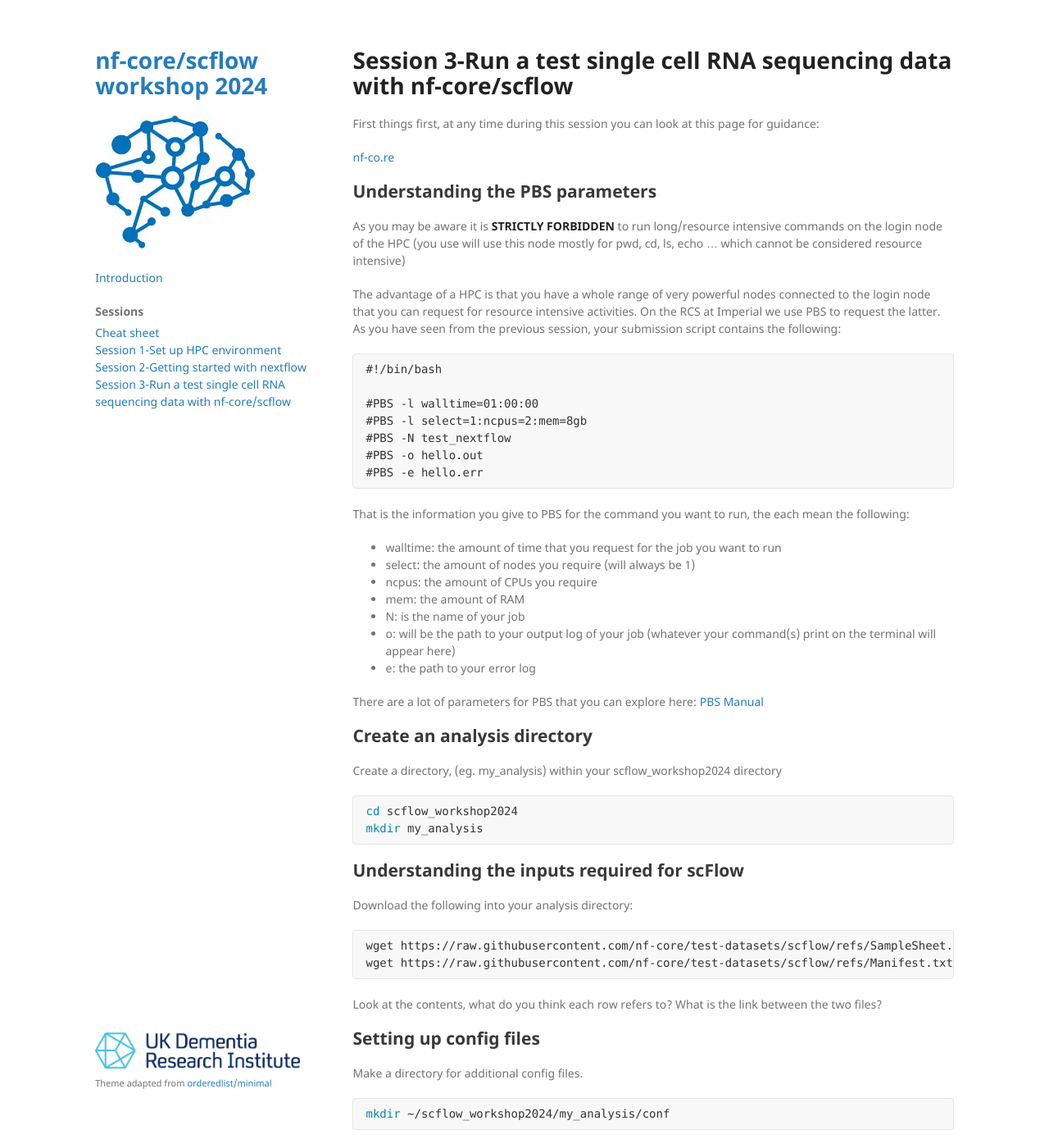
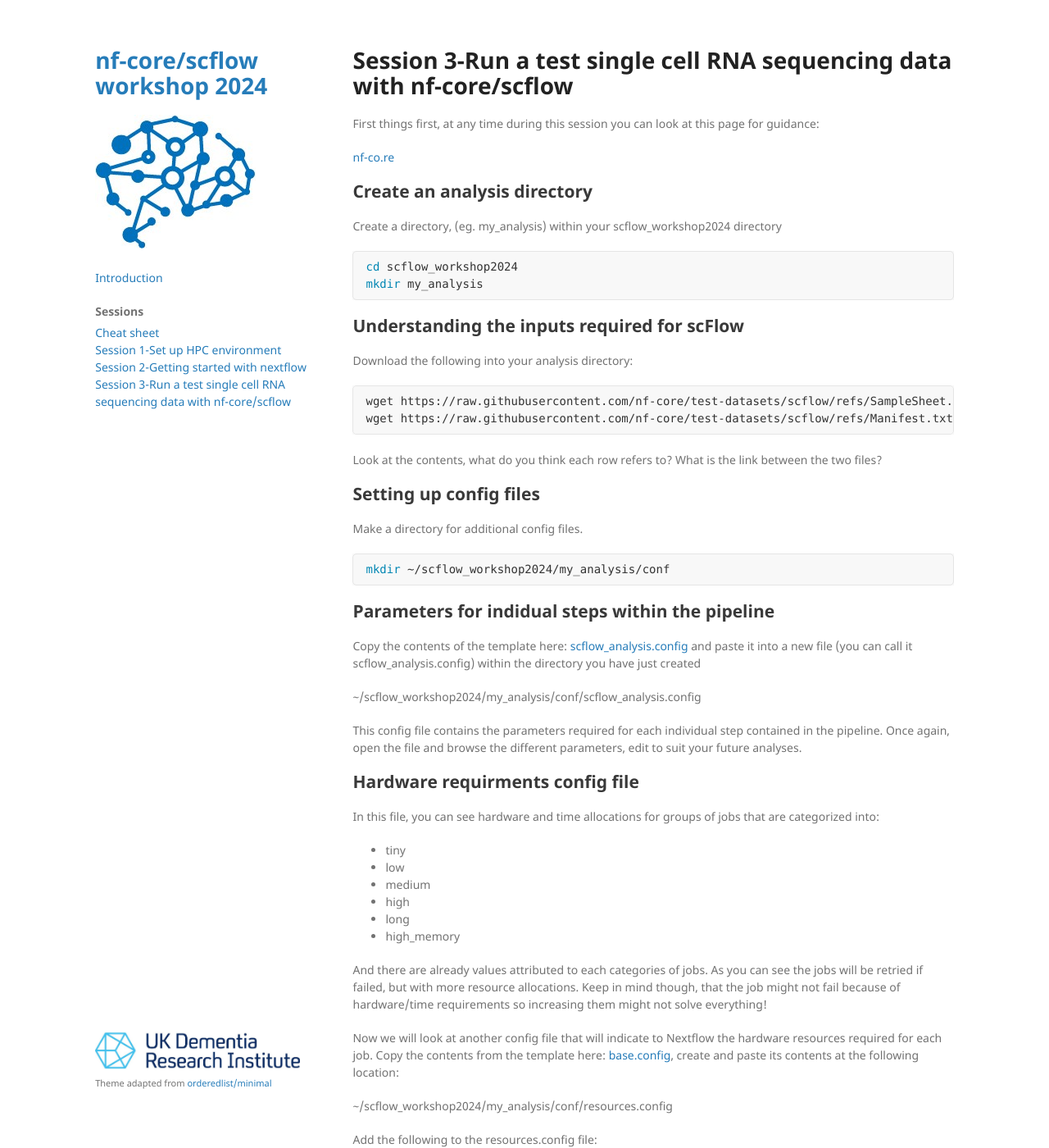
Before and after one commit to nfancy/scflow-workshop2024.github.io, a Jekyll site: the page built from docs/pages/main/session-3.md, in a window 1280 px wide and 1400 px high. Shown: the whole window at 82% size. Built offline with Jekyll 4.4.1, drawn with Linux system fonts in a browser that asks for light colours; the repository's description, which GitHub fills in, is left out.

Commit message:
Update session-3.md

````diff
--- a/docs/pages/main/session-3.md
+++ b/docs/pages/main/session-3.md
@@ -8,33 +8,6 @@ title: Session 3-Run a test single cell RNA sequencing data with nf-core/scflow
 First things first, at any time during this session you can look at this page for guidance:
 
 [nf-co.re](https://nf-co.re/scflow/dev/)
-
-## Understanding the PBS parameters
-
-As you may be aware it is **STRICTLY FORBIDDEN** to run long/resource intensive commands on the login node of the HPC (you use will use this node mostly for pwd, cd, ls, echo ... which cannot be considered resource intensive)
-
-The advantage of a HPC is that you have a whole range of very powerful nodes connected to the login node that you can request for resource intensive activities. On the RCS at Imperial we use PBS to request the latter. As you have seen from the previous session, your submission script contains the following:
-
-```
-#!/bin/bash
-
-#PBS -l walltime=01:00:00
-#PBS -l select=1:ncpus=2:mem=8gb
-#PBS -N test_nextflow
-#PBS -o hello.out
-#PBS -e hello.err
-```
-
-That is the information you give to PBS for the command you want to run, the each mean the following:
-- walltime: the amount of time that you request for the job you want to run
-- select: the amount of nodes you require (will always be 1)
-- ncpus: the amount of CPUs you require
-- mem: the amount of RAM
-- N: is the name of your job
-- o: will be the path to your output log of your job (whatever your command(s) print on the terminal will appear here)
-- e: the path to your error log
-
-There are a lot of parameters for PBS that you can explore here: [PBS Manual](https://albertsk.org/wp-content/uploads/2011/12/pbs.pdf)
 
 ## Create an analysis directory
 
````
